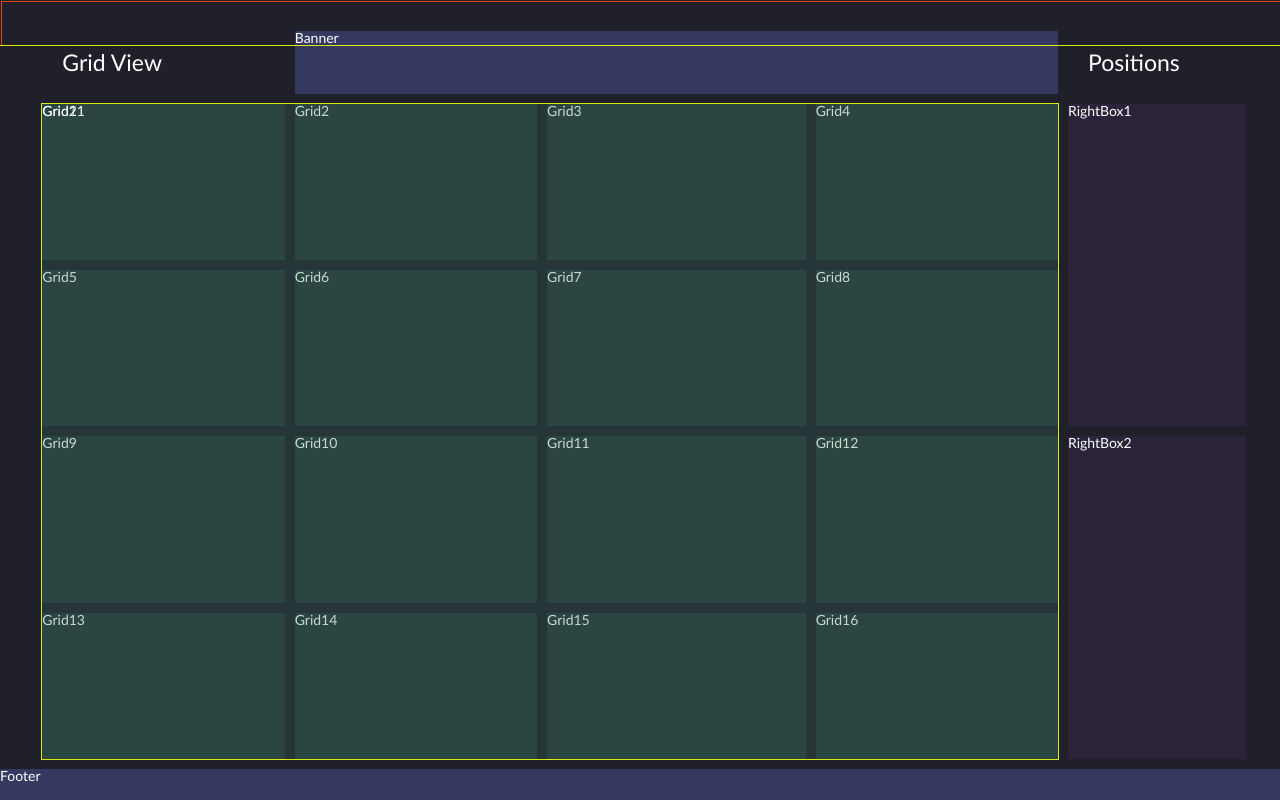
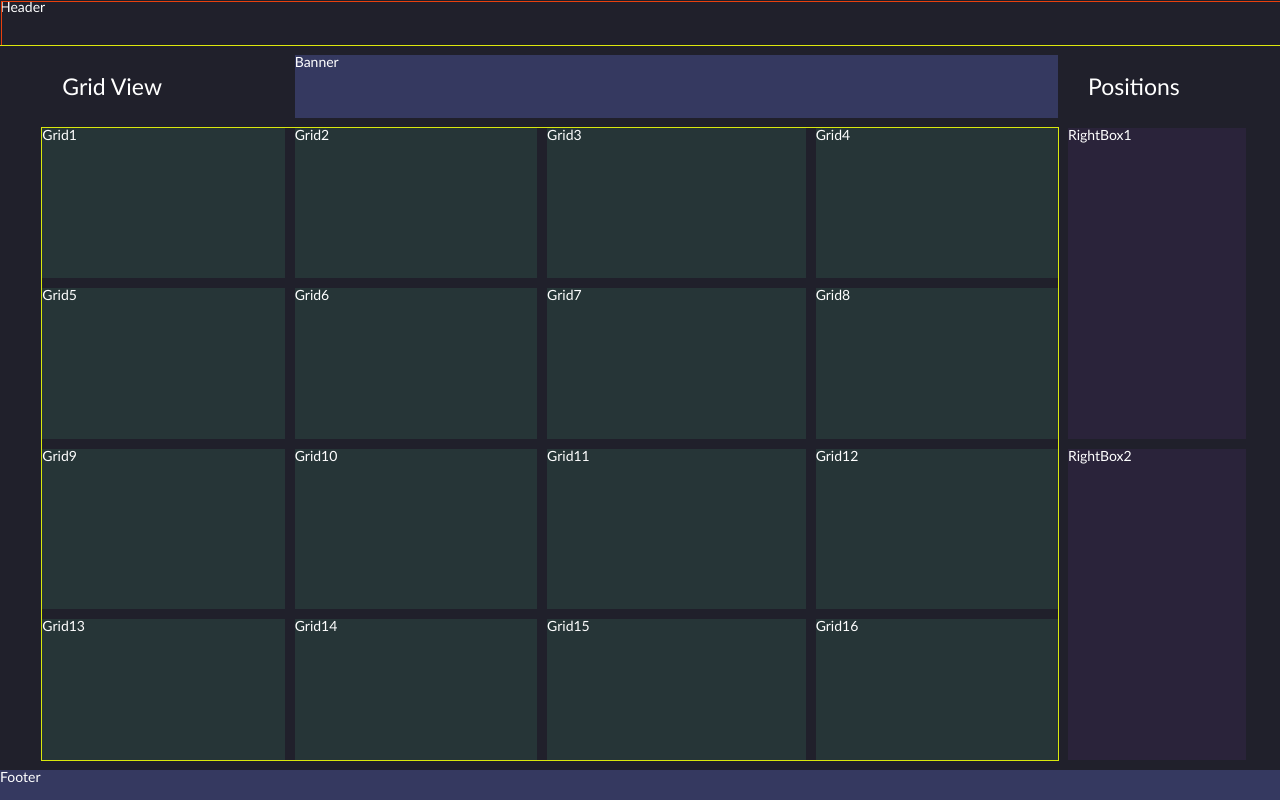
Before and after one commit to j-lord/trade-grid, an Electron app: page index.html in a window 1280 px wide. Drawn offline with Linux system fonts and the light colour scheme.

Commit message:
working to make the squares animate growth

```diff
--- a/index.html
+++ b/index.html
@@ -17,7 +17,7 @@
         </div> -->
         <body>
             <div class="container">
-                <!-- <div class="Header">Header</div> -->
+                <div class="Header">Header</div>
                 <div class="Header"></div>
                 <!-- <button><h1 class="view">Grid View</h1></button> -->
                 <h1 class="view">Grid View</h1>
@@ -49,8 +49,8 @@
                 <!-- <div class="Grid17">Grid17</div>
                 <div class="Grid18">Grid18</div>
                 <div class="Grid19">Grid19</div>
-                <div class="Grid20">Grid20</div> -->
-                <div class="Grid21">Grid21</div>
+                <div class="Grid20">Grid20</div>
+                <div class="Grid21">Grid21</div>-->
                 <div class="Footer">Footer</div>
             </div>
 
--- a/styles.css
+++ b/styles.css
@@ -27,9 +27,8 @@ body {
     height: 100%;
 }
 /* created this grid layout on https://grid.layoutit.com */
-/* .Header { grid-area: 1 / 1 / 2 / 8; background-color: #92f17045;} */
-/* .Header { grid-area: 1 / 1 / 2 / 8; background-color: #707df145;} */
-.Header { grid-area: 1 / 1 / 2 / 8;}
+/* .Header { grid-area: 1 / 1 / 2 / 8; background-color: #707df145; height: 45px; } */
+.Header { grid-area: 1 / 1 / 2 / 8; height: 45px;}
 .Banner { grid-area: 2 / 3 / 3 / 6; background-color: #707df145;}
 .RightBox1 { grid-area: 3 / 6 / 5 / 7; background-color: #462e6345;}
 .RightBox2 { grid-area: 5 / 6 / 7 / 7; background-color: #462e6345;}
@@ -59,13 +58,14 @@ body {
 .Grid14 { grid-area: 6 / 3 / 7 / 4; background-color: #3a6f5845;}
 .Grid15 { grid-area: 6 / 4 / 7 / 5; background-color: #3a6f5845;}
 .Grid16 { grid-area: 6 / 5 / 7 / 6; background-color: #3a6f5845;}
+.Footer { grid-area: 7 / 1 / 8 / 8; background-color: #707df145; }
+
 /* this values below are what the animations will grow to  */
 .Grid17 { grid-area: 3 / 2 / 5 / 4; background-color: #3a6f5845;}
 .Grid18 { grid-area: 3 / 4 / 5 / 6; background-color: #3a6f5845;}
 .Grid19 { grid-area: 5 / 2 / 7 / 4; background-color: #3a6f5845;}
 .Grid20 { grid-area: 5 / 4 / 7 / 6; background-color: #3a6f5845;}
 .Grid21 { grid-area: 3 / 2 / 7 / 6; background-color: #3a6f5845;}
-.Footer { grid-area: 7 / 1 / 8 / 8; background-color: #707df145;}
 
 
 
@@ -85,7 +85,9 @@ body {
     /* yellow */
     /* testing thin outline for title bar */
     outline: #d9e80d solid thin;
+
 }
+
 
 .grid-item {
     background-color: #14141e; /* background color of the grid square */
```
Also changed, not shown: main.js (+6 -3 lines). Lines whose indentation alone changed are shown as unchanged.
